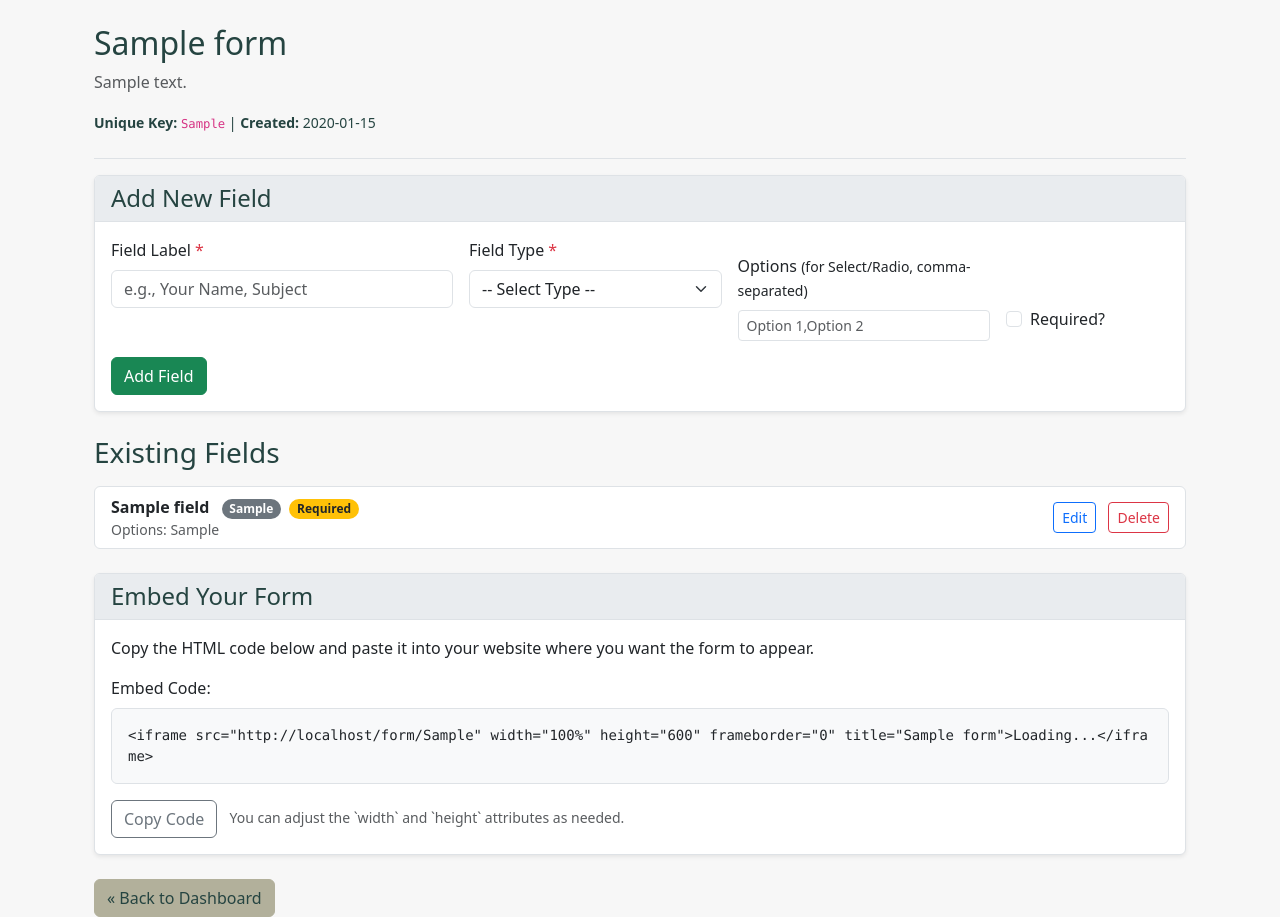
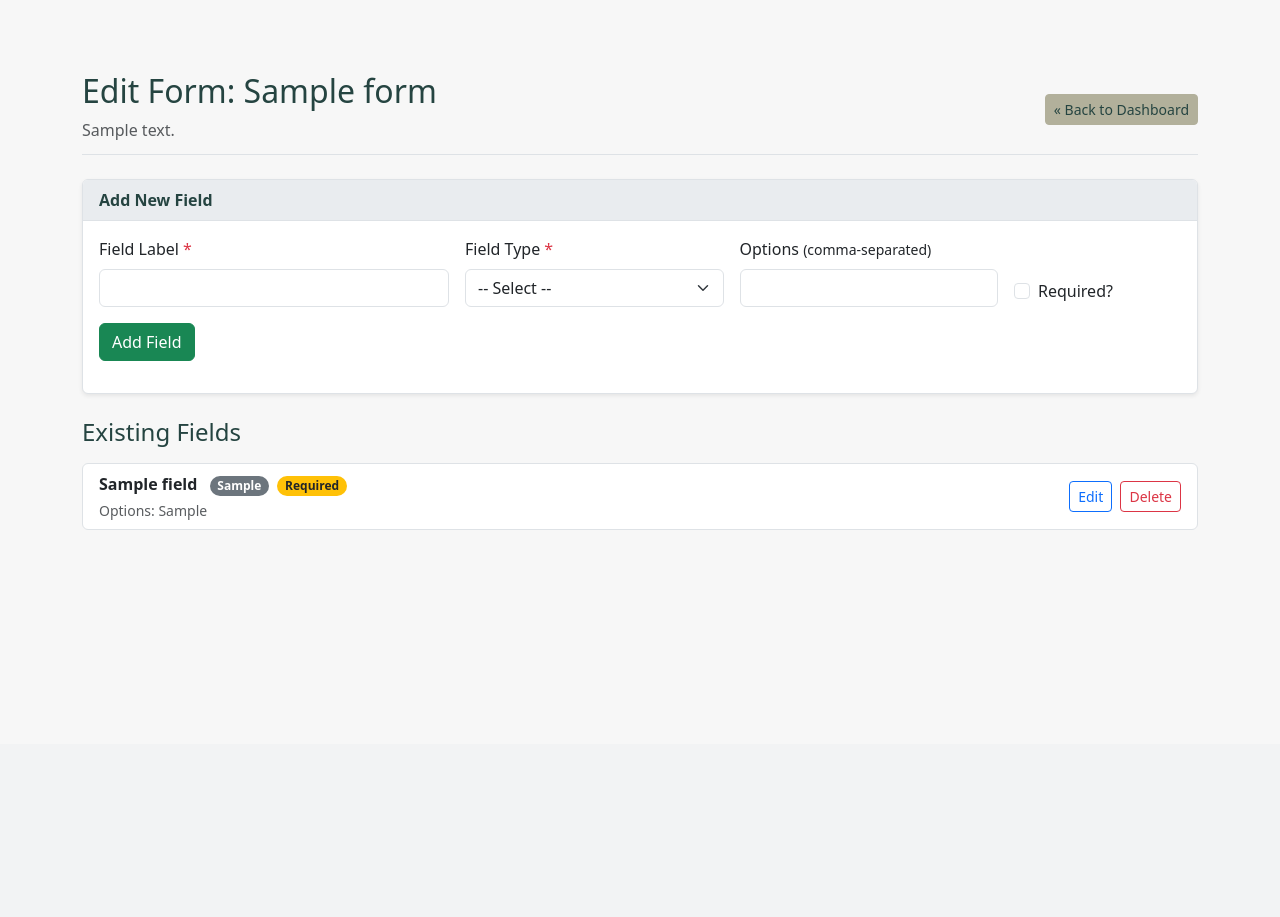
Before and after one commit to SirPelzy/form-generator, a Flask app: page /edit_form/1 in a window 1280 px wide. Shown: the part 56-973 px from the top of the page. After the commit the page ends 586 px from the top, so only its background shows below. Run offline with Flask 3, Linux system fonts and the light colour scheme; a user stored in the database is signed in; tables that the repository leaves empty hold one stand-in row (values such as "Sample post"); some libraries are stand-ins or nearby versions.

Commit message:
Update edit_form.html

```diff
--- a/templates/edit_form.html
+++ b/templates/edit_form.html
@@ -2,62 +2,57 @@
 {% block title %}{{ title }}{% endblock %}
 
 {% block content %}
-<div class="container mt-4">
-    {# Display Form Info #}
-    <div class="pb-2 mb-3 border-bottom">
-        <h2>{{ form.title }}</h2>
-        {% if form.description %}
-            <p class="text-muted">{{ form.description }}</p>
-        {% endif %}
-        <p><small><strong>Unique Key:</strong> <code class="user-select-all">{{ form.unique_key }}</code> | <strong>Created:</strong> {{ form.created_at.strftime('%Y-%m-%d') }}</small></p>
+<div class="content-section"> {# Added consistent padding #}
+    {# Form Info Header #}
+    <div class="pb-2 mb-4 border-bottom d-flex justify-content-between align-items-center">
+        <div>
+            <h2>Edit Form: {{ form.title }}</h2>
+            {% if form.description %}
+                <p class="text-muted mb-1">{{ form.description }}</p>
+            {% endif %}
+        </div>
+        <a href="{{ url_for('dashboard') }}" class="btn btn-sm btn-secondary">&laquo; Back to Dashboard</a>
     </div>
 
-    {# Display Flash Messages (handled by layout.html now) #}
-
-    {# --- Add New Field Form --- #}
+    {# --- Add New Field Form in a Card --- #}
     <div class="card mb-4 shadow-sm">
-        <div class="card-header">
-            <h4 class="my-0 fw-normal">Add New Field</h4>
-        </div>
+        <div class="card-header">Add New Field</div>
         <div class="card-body">
             <form method="POST" action="{{ url_for('edit_form', form_id=form.id) }}">
                 <input type="hidden" name="csrf_token" value="{{ csrf_token() }}">
-                <div class="row g-3">
+                {# Use row/col for layout like before, ensure standard form classes #}
+                <div class="row g-3 mb-3 align-items-end">
                     <div class="col-md-4">
                         <label for="field_label" class="form-label">Field Label <span class="text-danger">*</span></label>
-                        <input type="text" class="form-control" id="field_label" name="field_label" required placeholder="e.g., Your Name, Subject">
+                        <input type="text" class="form-control" id="field_label" name="field_label" required>
                     </div>
                     <div class="col-md-3">
                         <label for="field_type" class="form-label">Field Type <span class="text-danger">*</span></label>
                         <select class="form-select" id="field_type" name="field_type" required>
-                            <option value="" selected disabled>-- Select Type --</option>
-                            {% for type in allowed_field_types %}
-                                <option value="{{ type }}">{{ type | capitalize }}</option>
-                            {% endfor %}
+                            <option value="" selected disabled>-- Select --</option>
+                            {% for type in allowed_field_types %}<option value="{{ type }}">{{ type|capitalize }}</option>{% endfor %}
                         </select>
                     </div>
-                    <div class="col-md-3 align-self-center pt-3">
-                        {# Options field - basic for now, show only for relevant types (JS needed for dynamic show/hide) #}
-                        <label for="field_options" class="form-label">Options <small>(for Select/Radio, comma-separated)</small></label>
-                        <input type="text" class="form-control form-control-sm" id="field_options" name="field_options" placeholder="Option 1,Option 2">
+                    <div class="col-md-3">
+                        <label for="field_options" class="form-label">Options <small>(comma-separated)</small></label>
+                        <input type="text" class="form-control" id="field_options" name="field_options">
                     </div>
-                    <div class="col-md-2 align-self-end pb-2">
-                        <div class="form-check">
+                    <div class="col-md-auto">
+                        <div class="form-check mb-1">
                             <input class="form-check-input" type="checkbox" id="field_required" name="field_required" value="true">
-                            <label class="form-check-label" for="field_required">
-                                Required?
-                            </label>
+                            <label class="form-check-label" for="field_required">Required?</label>
                         </div>
                     </div>
+                    <div class="col-md-auto">
+                        <button type="submit" class="btn btn-success">Add Field</button>
+                    </div>
                 </div>
-                <button type="submit" class="btn btn-success mt-3">Add Field</button>
             </form>
         </div>
     </div>
 
-
     {# --- List Existing Fields --- #}
-    <h3 class="mb-3">Existing Fields</h3>
+    <h3 class="h4 mb-3">Existing Fields</h3>
     {% if fields %}
         <ul class="list-group">
             {% for field in fields %}
@@ -65,98 +60,25 @@
                     <div>
                         <strong>{{ field.label }}</strong>
                         <span class="badge bg-secondary rounded-pill ms-2">{{ field.field_type | capitalize }}</span>
-                        {% if field.required %}
-                            <span class="badge bg-warning text-dark rounded-pill ms-1">Required</span>
-                        {% endif %}
-                        {% if field.options %}
-                            <small class="d-block text-muted">Options: {{ field.options }}</small>
-                        {% endif %}
+                        {% if field.required %}<span class="badge bg-warning text-dark rounded-pill ms-1">Required</span>{% endif %}
+                        {% if field.options %}<small class="d-block text-muted mt-1">Options: {{ field.options }}</small>{% endif %}
                     </div>
-                    <div>
-                        {# Edit Button #}
-                        <a href="{{ url_for('edit_field', field_id=field.id) }}" class="btn btn-outline-primary btn-sm me-2">Edit</a>
-
-                        {# Delete Field Button (within its own form) #}
+                    <div class="field-actions"> {# Wrap buttons #}
+                        <a href="{{ url_for('edit_field', field_id=field.id) }}" class="btn btn-outline-primary btn-sm me-1">Edit</a>
                         <form action="{{ url_for('delete_field', field_id=field.id) }}" method="POST" style="display: inline;">
                             <input type="hidden" name="csrf_token" value="{{ csrf_token() }}">
-                            <button type="submit" class="btn btn-outline-danger btn-sm"
-                                    onclick="return confirm('Are you sure you want to delete the field \'{{ field.label }}\'?');">
-                                Delete
-                            </button>
+                            <button type="submit" class="btn btn-outline-danger btn-sm" onclick="return confirm('Delete field \'{{ field.label }}\'?');">Delete</button>
                         </form>
                     </div>
                 </li>
             {% endfor %}
         </ul>
     {% else %}
-        <div class="alert alert-secondary" role="alert">
-          No fields have been added to this form yet. Use the form above to add one.
-        </div>
+        <div class="alert alert-secondary" role="alert">No fields added yet.</div>
     {% endif %}
 
-    {# --- Embed Form Section --- #}
-    <div class="card mt-4 mb-4 shadow-sm">
-        <div class="card-header">
-            <h4 class="my-0 fw-normal">Embed Your Form</h4>
-        </div>
-        <div class="card-body">
-            <p>Copy the HTML code below and paste it into your website where you want the form to appear.</p>
+    {# --- Embed Modal Trigger (Keep Embed Button styling consistent) --- #}
+    {# (If you want embed section here too, copy from dashboard, or link back) #}
 
-            {# Generate the full public URL for the form #}
-            {% set public_form_url = url_for('public_form', form_key=form.unique_key, _external=True) %}
-
-            {# Define the iframe code #}
-            {% set iframe_code = '<iframe src="' + public_form_url + '" width="100%" height="600" frameborder="0" title="' + form.title + '">Loading...' + '</iframe>' %}
-
-            <div class="mb-3">
-                <label for="embed-code-area" class="form-label">Embed Code:</label>
-                {# Use <pre><code> for better code display and selection #}
-                <pre><code id="embed-code-area" class="d-block p-3 bg-light border rounded" style="white-space: pre-wrap; word-break: break-all;">{{ iframe_code | escape }}</code></pre>
-                 {# Note: | escape is important here in case form title has HTML chars #}
-            </div>
-
-            <button id="copy-button" class="btn btn-outline-secondary" onclick="copyEmbedCode()">
-                Copy Code
-            </button>
-             <small class="ms-2 text-muted">You can adjust the `width` and `height` attributes as needed.</small>
-        </div>
-    </div>
-
-    {# --- Add JavaScript for Copy Button (Place before {% endblock %}) --- #}
-    <script>
-    function copyEmbedCode() {
-        // Get the code element
-        const codeElement = document.getElementById('embed-code-area');
-        // Get the text content
-        const codeToCopy = codeElement.textContent || codeElement.innerText;
-
-        // Use the Clipboard API
-        navigator.clipboard.writeText(codeToCopy).then(() => {
-            // Success feedback
-            const copyButton = document.getElementById('copy-button');
-            const originalText = copyButton.innerText;
-            copyButton.innerText = 'Copied!';
-            copyButton.classList.add('btn-success'); // Optional: change button style
-            copyButton.classList.remove('btn-outline-secondary');
-
-            // Reset button after 2 seconds
-            setTimeout(() => {
-                copyButton.innerText = originalText;
-                copyButton.classList.remove('btn-success');
-                copyButton.classList.add('btn-outline-secondary');
-            }, 2000);
-        }).catch(err => {
-            // Error feedback
-            console.error('Failed to copy embed code: ', err);
-            alert('Could not copy code automatically. Please select and copy manually.');
-        });
-    }
-    </script>
-
-    {# --- Back Button --- #}
-    <div class="mt-4">
-     <a href="{{ url_for('dashboard') }}" class="btn btn-secondary">&laquo; Back to Dashboard</a>
-    </div>
-
-</div> {# End Container #}
+</div> {# End content-section #}
 {% endblock %}
```
